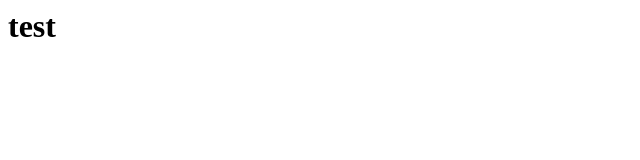
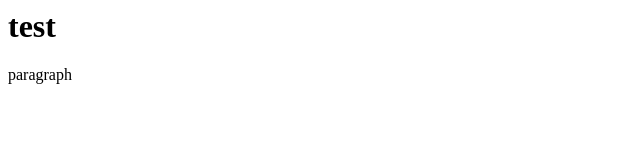
Before and after one commit to jakubsmutny/jakubsmutny.github.io, a plain HTML site: page index.html in a window 1280 px wide. Shown: the full height of the page, 0-640 px from the left. Drawn offline with Linux system fonts and the light colour scheme.

Commit message:
Add paragraph

```diff
--- a/index.html
+++ b/index.html
@@ -1,5 +1,8 @@
 <html>
     <body>
         <h1>test</h1>
+        <p>
+            paragraph
+        </p>
     </body>
 </html>
```
